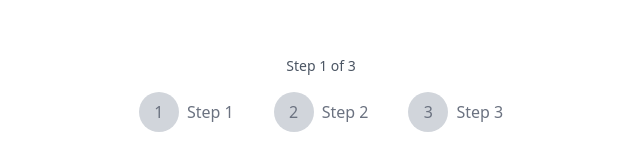
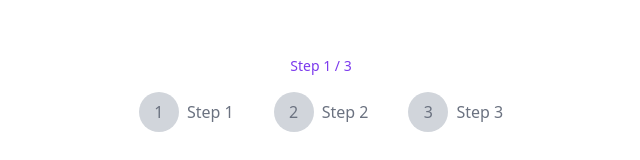
Before and after one commit to awebcode/nextjs-formhook-zod-multistep-form, a Next.js app: page / in a window 1280 px wide. Shown: the part 129-289 px from the top of the page, without its empty margins (319-959 px from the left). Built offline with nearby package versions, Linux system fonts and the light colour scheme.

Commit message:
nextjs-multistep-form-zod v3

```diff
--- a/components/multistep/Stepper.tsx
+++ b/components/multistep/Stepper.tsx
@@ -11,8 +11,8 @@ const Stepper: React.FC<StepperProps> = ({ steps, currentStep, setcurrentStep, v
     return (
         <div className="flex flex-col items-center mb-8">
             {/* Current Step Indicator */}
-            <div className="text-sm text-gray-600 mb-4">
-                Step {currentStep + 1} of {steps.length}
+            <div className="text-sm text-violet-600 mb-4">
+                Step {currentStep + 1} / {steps.length}
             </div>
 
             {/* Step Circles and Labels */}
@@ -20,20 +20,20 @@ const Stepper: React.FC<StepperProps> = ({ steps, currentStep, setcurrentStep, v
                 {steps.map((step, index) => (
                     <div key={index} className="flex items-center cursor-pointer" onClick={() => setcurrentStep(index)}>
                         <div
-                            className={`w-10 h-10 rounded-full flex items-center justify-center transition-colors duration-300 ease-in-out ${validationStatus[index] ? 'bg-indigo-600 text-white' : 'bg-gray-300 text-gray-500'
+                            className={`w-10 h-10 rounded-full flex items-center justify-center transition-colors duration-300 ease-in-out ${validationStatus[index] ? 'bg-violet-600 text-white' : 'bg-gray-300 text-gray-500'
                                 }`}
                         >
                             {validationStatus[index] ? <span className="text-white text-xl">✓</span> : index + 1}
                         </div>
                         <span
-                            className={`ml-2 transition-colors duration-300 ease-in-out ${validationStatus[index] ? 'text-indigo-600 ' : 'text-gray-500'
+                            className={`ml-2 transition-colors duration-300 ease-in-out ${validationStatus[index] ? 'text-violet-600 ' : 'text-gray-500'
                                 }`}
                         >
                             {step}
                         </span>
                         {index < steps.length - 1 && (
                             <div className="flex-1 border-t-2 transition-all duration-300 ease-in-out ${
-                                index < currentStep ? 'border-indigo-600' : 'border-gray-300'
+                                index < currentStep ? 'border-violet-600' : 'border-gray-300'
                             } mx-4"></div>
                         )}
                     </div>
```
